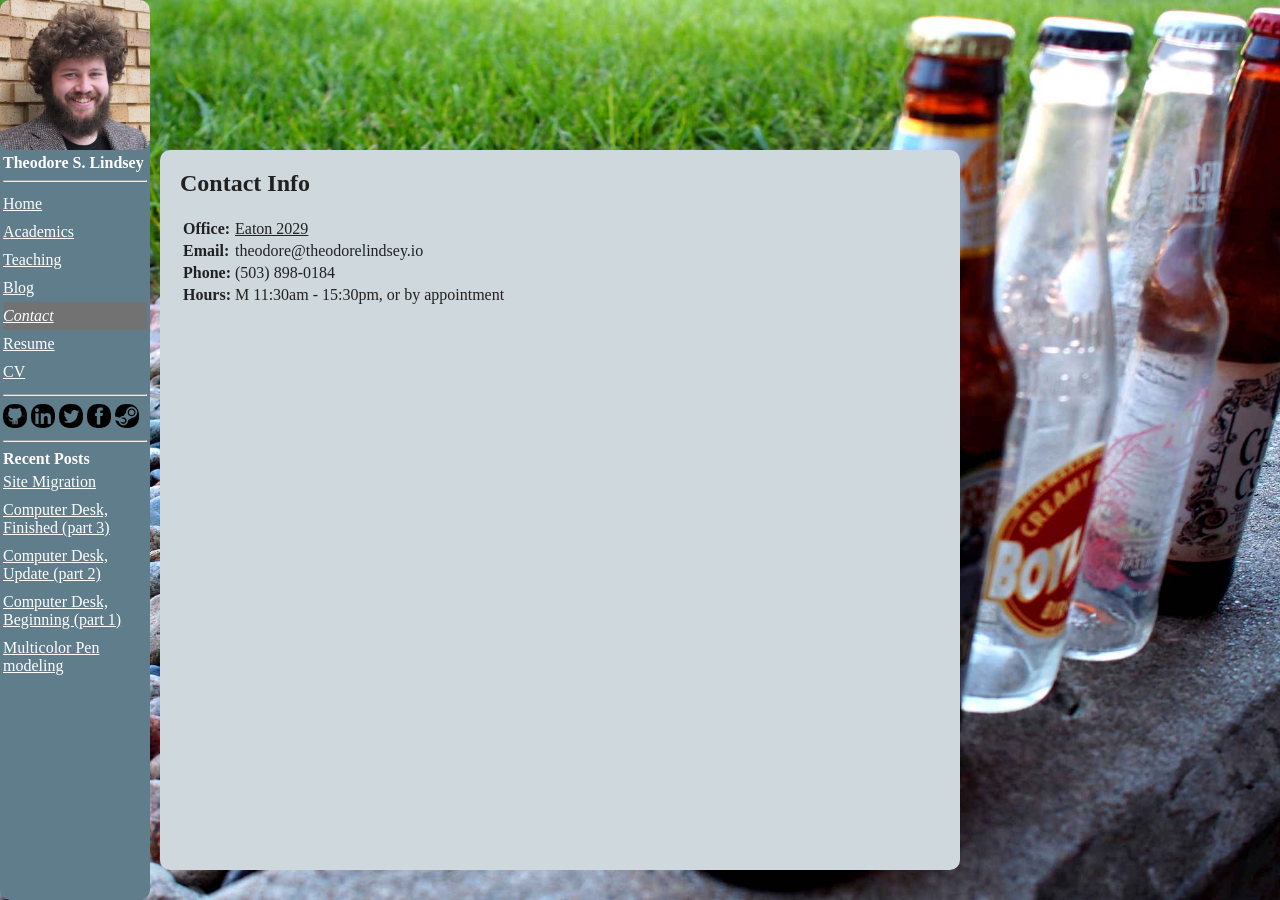
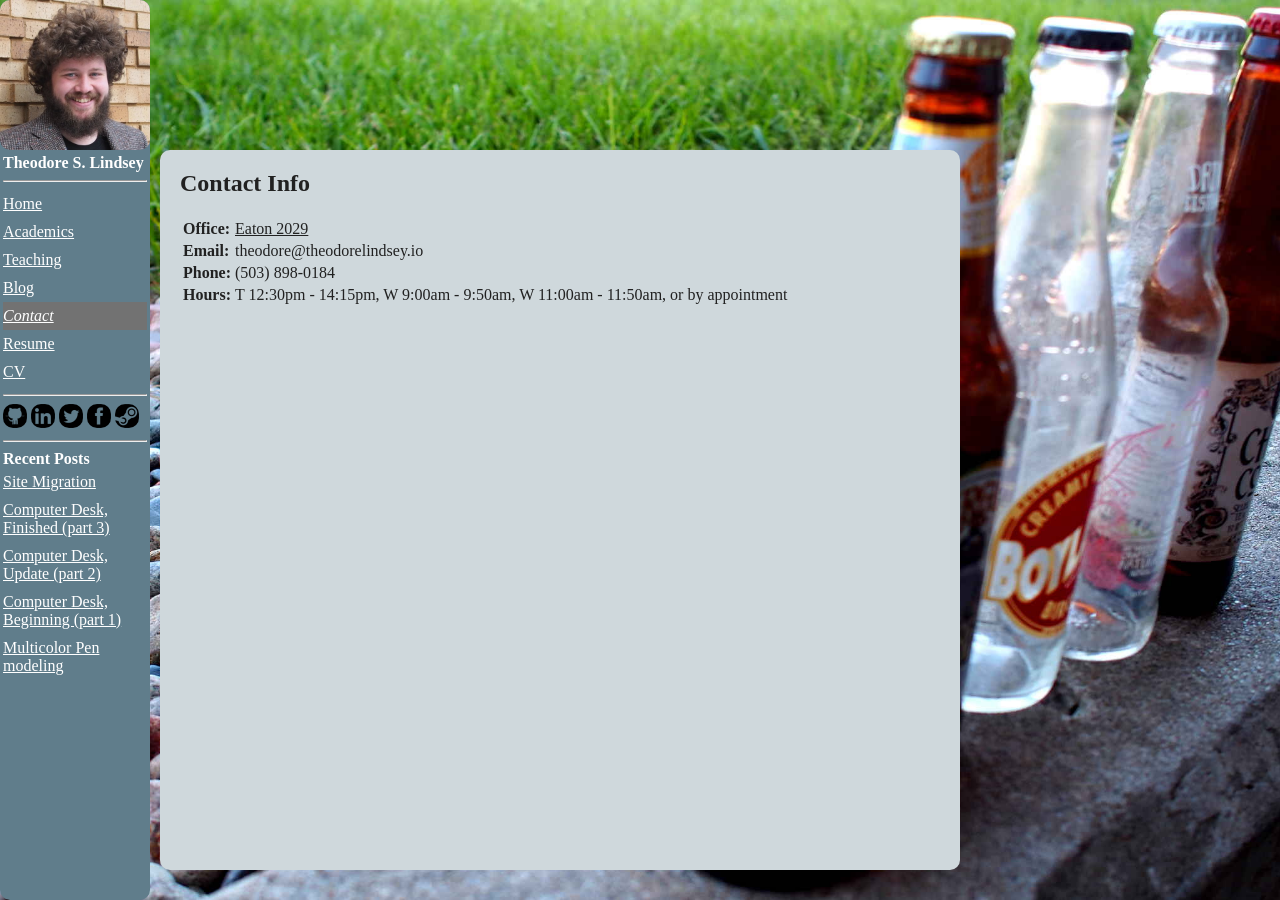
Before and after one commit to RagingRoosevelt/RagingRoosevelt.github.io, a Jekyll site: the page built from contact.html, in a window 1280 px wide. Built offline with Jekyll 4.4.1, drawn with Linux system fonts in a browser that asks for light colours.

Commit message:
updated office hours

```diff
--- a/_config.yml
+++ b/_config.yml
@@ -19,7 +19,7 @@ username_facebook: theodore.lindsey
 phone: "(503) 898-0184"
 email: theodore@theodorelindsey.io
 office: Eaton 2029
-hours: "M 11:30am - 15:30pm, or by appointment"
+hours: "T 12:30pm - 14:15pm, W 9:00am - 9:50am, W 11:00am - 11:50am, or by appointment"
 
 # Build settings
 markdown: kramdown
```
